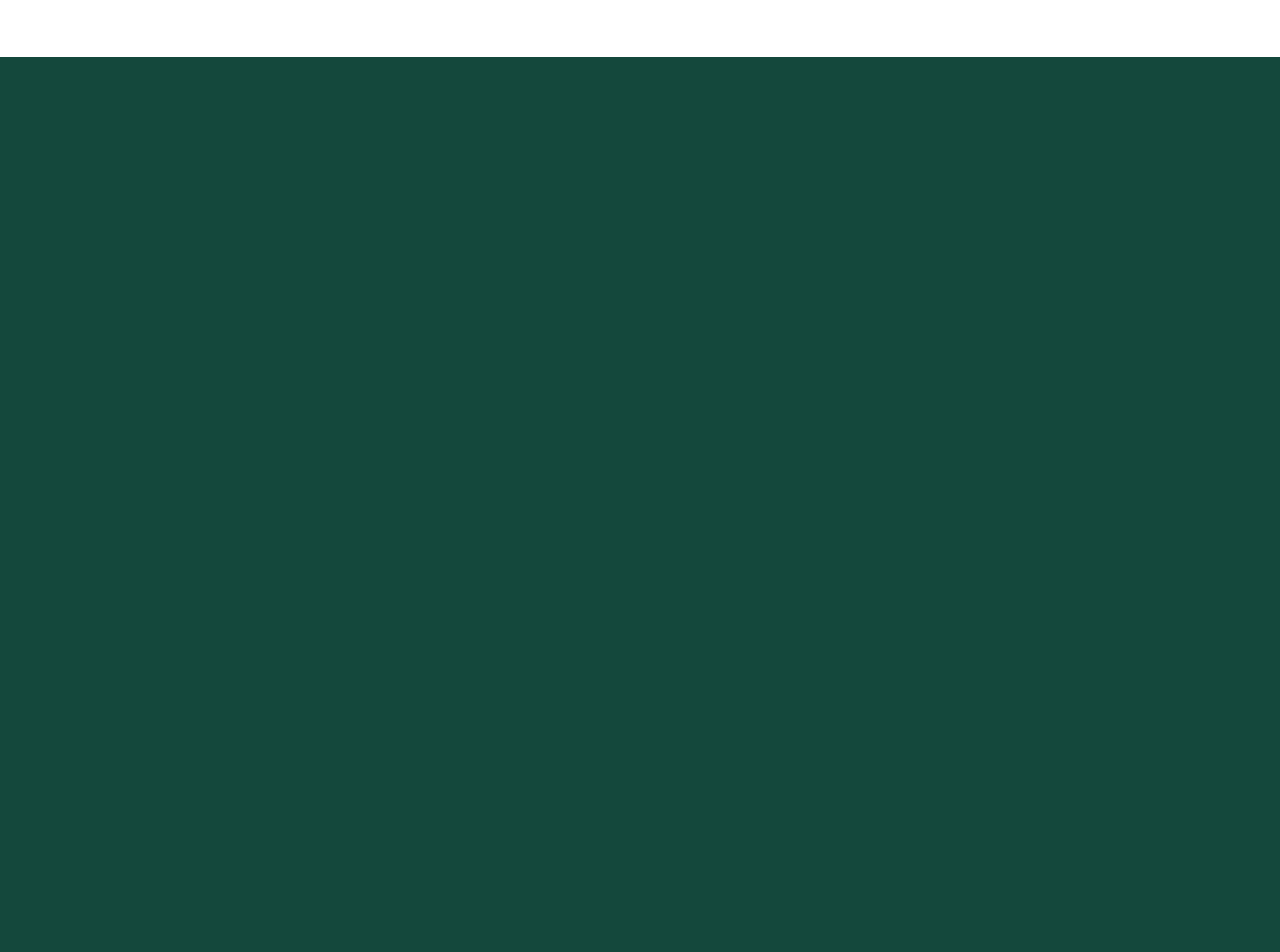
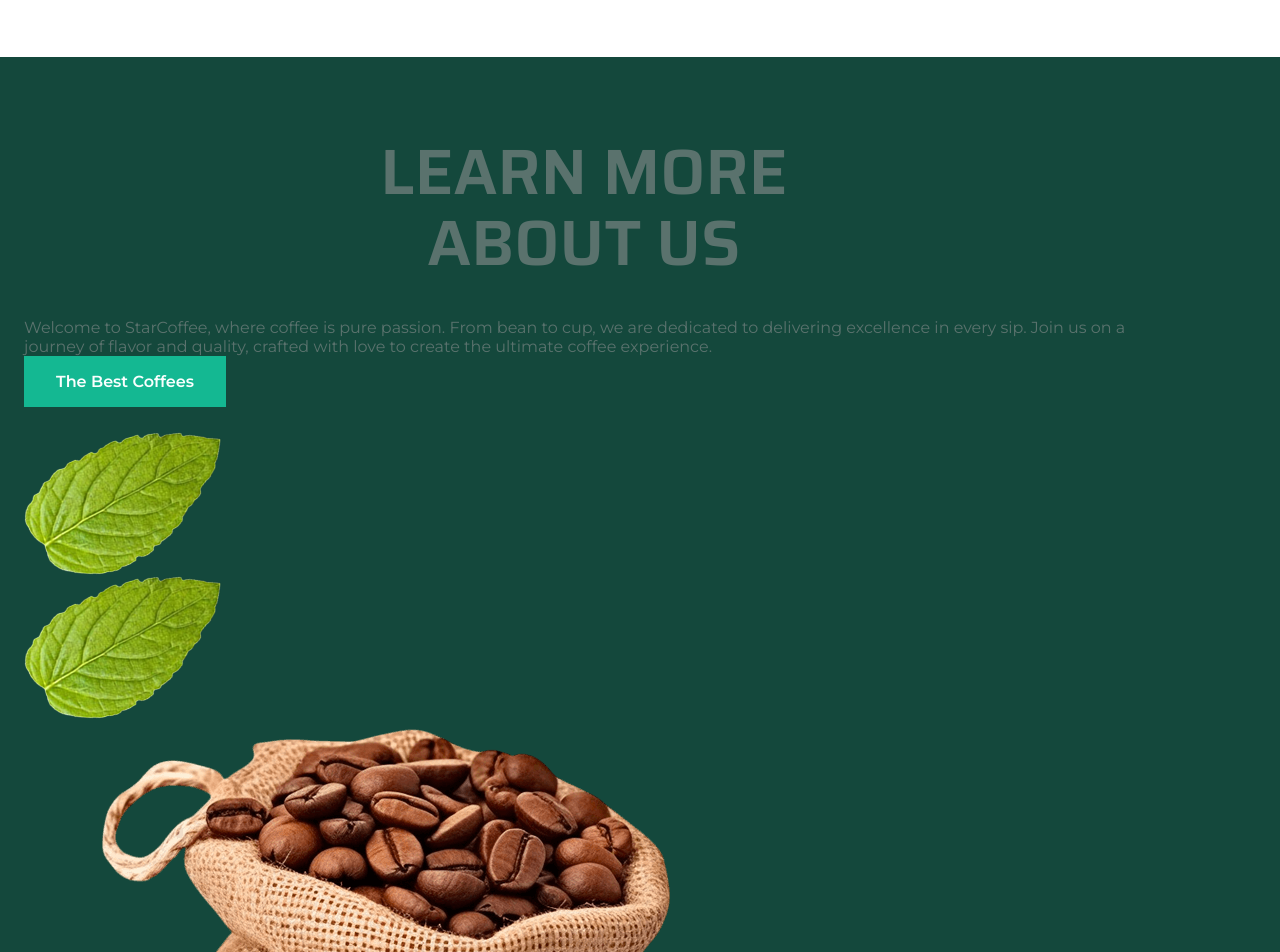
Before and after one commit to Jaymieblaze/Coffee-Website, a plain HTML site: page index.html in a window 1280 px wide. Shown: the part 1440-2392 px from the top of the page. Before the commit the page ends 1929 px from the top, so only its background shows below. Drawn offline with nearby package versions, Linux system fonts and the light colour scheme.

Commit message:
About Section- HMTL

```diff
--- a/index.html
+++ b/index.html
@@ -145,7 +145,26 @@
 
         <!-- About -->
         <section class="about section" id="about">
+            <div class="about__container container grid">
+                <div class="about__data">
+                    <h2 class="section__title">
+                        LEARN MORE <br> ABOUT US
+                    </h2>
 
+                    <p class="about__description">
+                        Welcome to StarCoffee, where coffee is pure passion. From bean to cup, we are dedicated to delivering excellence in every sip. Join us on a journey of flavor and quality, crafted with love to create the ultimate coffee experience.
+                    </p>
+
+                    <a href="#popular" class="button">The Best Coffees</a>
+                </div>
+
+                <div class="about__images">
+                    <div class="about__shape"></div>
+                    <img src="assets/images/leaf-img.png" alt="image" class="about__leaf-1">
+                    <img src="assets/images/leaf-img.png" alt="image" class="about__leaf-2">
+                    <img src="assets/images/about-coffee.png" alt="image" class="about__coffee">
+                </div>
+            </div>
         </section>
 
         <!-- Products -->
```
